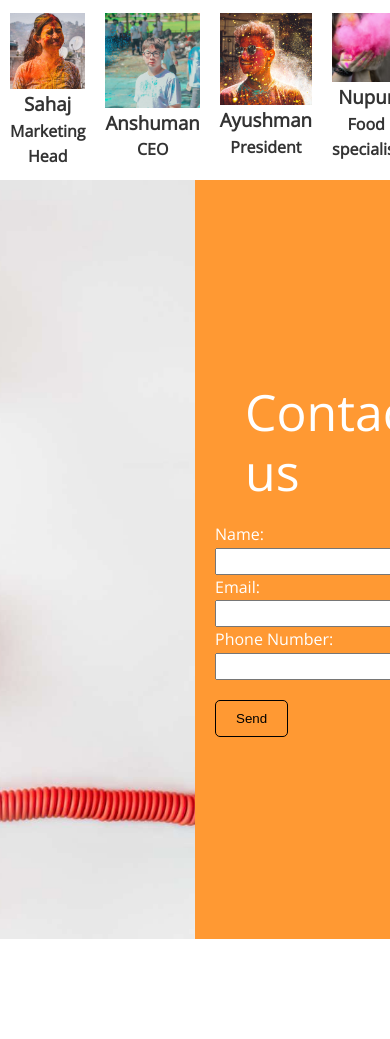
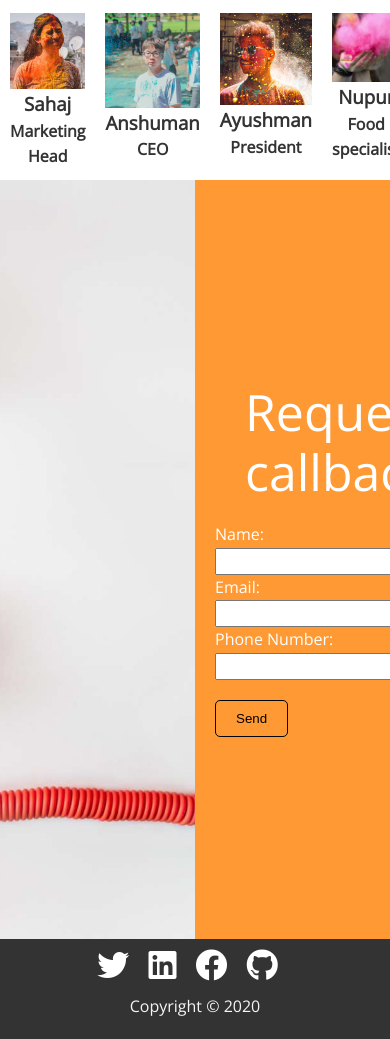
Before and after one commit to jarvishu/Penny_Reserve, a plain HTML site: page index.html in a window 390 px wide. Shown: the part 3805-4844 px from the top of the page. Before the commit the page ends 4744 px from the top, so only its background shows below. Drawn offline with nearby package versions, Linux system fonts and the light colour scheme.

Commit message:
homepage_final_unresponsive

```diff
--- a/css/style.css
+++ b/css/style.css
@@ -231,6 +231,7 @@ section .column .column-2 h1 {
   align-items: stretch;
 }
 
+/* <!---Contact us --> */
 .contact-us-form {
   width: 100%;
   padding: 20px;
@@ -276,3 +277,23 @@ input:focus {
   outline: none !important;
   border-radius: 5px;
 }
+
+/* Footer */
+
+.footer {
+  display: flex;
+  flex-direction: column;
+  height: 100px;
+  justify-content: center;
+  align-items: center;
+  text-align: center;
+}
+
+.footer a {
+  color: white;
+  margin-right: 15px;
+}
+
+.footer a:hover {
+  color: #e64c00;
+}
--- a/index.html
+++ b/index.html
@@ -202,7 +202,7 @@
           <div class="contact column">
             <div class="column-2 bg-primary">
               <div class="contact-us-form">
-                <h1>Contact us</h1>
+                <h1>Request callback</h1>
                 <div class="form_control">
                   <label for="fname">Name:</label>
                   <input type="text" id="fname" name="fname" />
@@ -222,5 +222,23 @@
         </div>
       </section>
     </main>
+    <!---Footer -->
+    <div class="footer bg-dark">
+      <div class="social">
+        <a href="https://twitter.com/Ayushmangod" target="_blank"
+          ><i class="fab fa-twitter fa-2x" aria-hidden="true"></i
+        ></a>
+        <a href="https://www.linkedin.com/in/ayushmish/" target="_blank"
+          ><i class="fab fa-linkedin fa-2x" aria-hidden="true"></i
+        ></a>
+        <a href="https://www.facebook.com/Ayushsoftech" target="_blank"
+          ><i class="fab fa-facebook fa-2x" aria-hidden="true"></i
+        ></a>
+        <a href="https://github.com/jarvishu" target="_blank"
+          ><i class="fab fa-github fa-2x" aria-hidden="true"></i
+        ></a>
+      </div>
+      <p>Copyright &copy; 2020</p>
+    </div>
   </body>
 </html>
```
